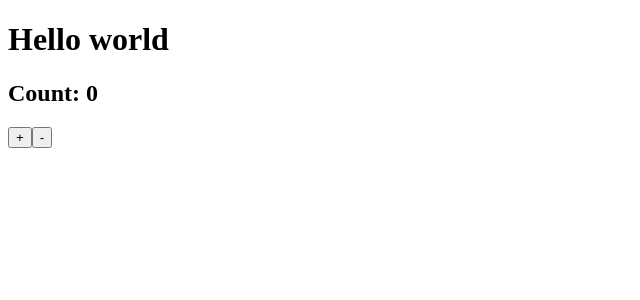
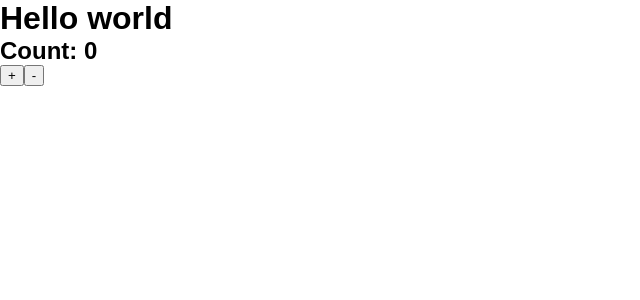
Before and after one commit to armeniomiranda/react-boilerplate, a React app: page / in a window 1280 px wide. Shown: the top 300 px of the page, without its empty margins (0-640 px from the left). Built offline with nearby package versions, Linux system fonts and the light colour scheme.

Commit message:
Enable css imports with css-loader and style-loader

```diff
--- a/package.json
+++ b/package.json
@@ -26,7 +26,9 @@
     "@babel/preset-env": "^7.8.4",
     "@babel/preset-react": "^7.8.3",
     "babel-loader": "^8.0.6",
+    "css-loader": "^3.4.2",
     "html-webpack-plugin": "^3.2.0",
+    "style-loader": "^1.1.3",
     "webpack": "^4.41.5",
     "webpack-cli": "^3.3.10",
     "webpack-dev-server": "^3.10.3",
--- a/src/index.js
+++ b/src/index.js
@@ -1,5 +1,6 @@
 import React from 'react';
 import ReactDOM from 'react-dom';
 import App from './App';
+import './styles.css';
 
 ReactDOM.render(<App />, document.getElementById('app'));
--- /dev/null
+++ b/src/styles.css
@@ -0,0 +1,35 @@
+html {
+  box-sizing: border-box;
+  font-size: 16px;
+  font-family: sans-serif;
+}
+
+*,
+*:before,
+*:after {
+  box-sizing: inherit;
+}
+
+body,
+h1,
+h2,
+h3,
+h4,
+h5,
+h6,
+p,
+ol,
+ul {
+  margin: 0;
+  padding: 0;
+}
+
+ol,
+ul {
+  list-style: none;
+}
+
+img {
+  max-width: 100%;
+  height: auto;
+}
--- a/webpack.config.base.js
+++ b/webpack.config.base.js
@@ -17,6 +17,11 @@ module.exports = {
           presets: ['@babel/preset-env', '@babel/preset-react'],
           plugins: ['@babel/plugin-proposal-class-properties']
         }
+      },
+      {
+        test: /\.css$/,
+        use: ['style-loader', 'css-loader'],
+        exclude: /node_modules/
       }
     ]
   },
```
Also changed, not shown: 1 other file (tests, documents, lock files or other folders).
